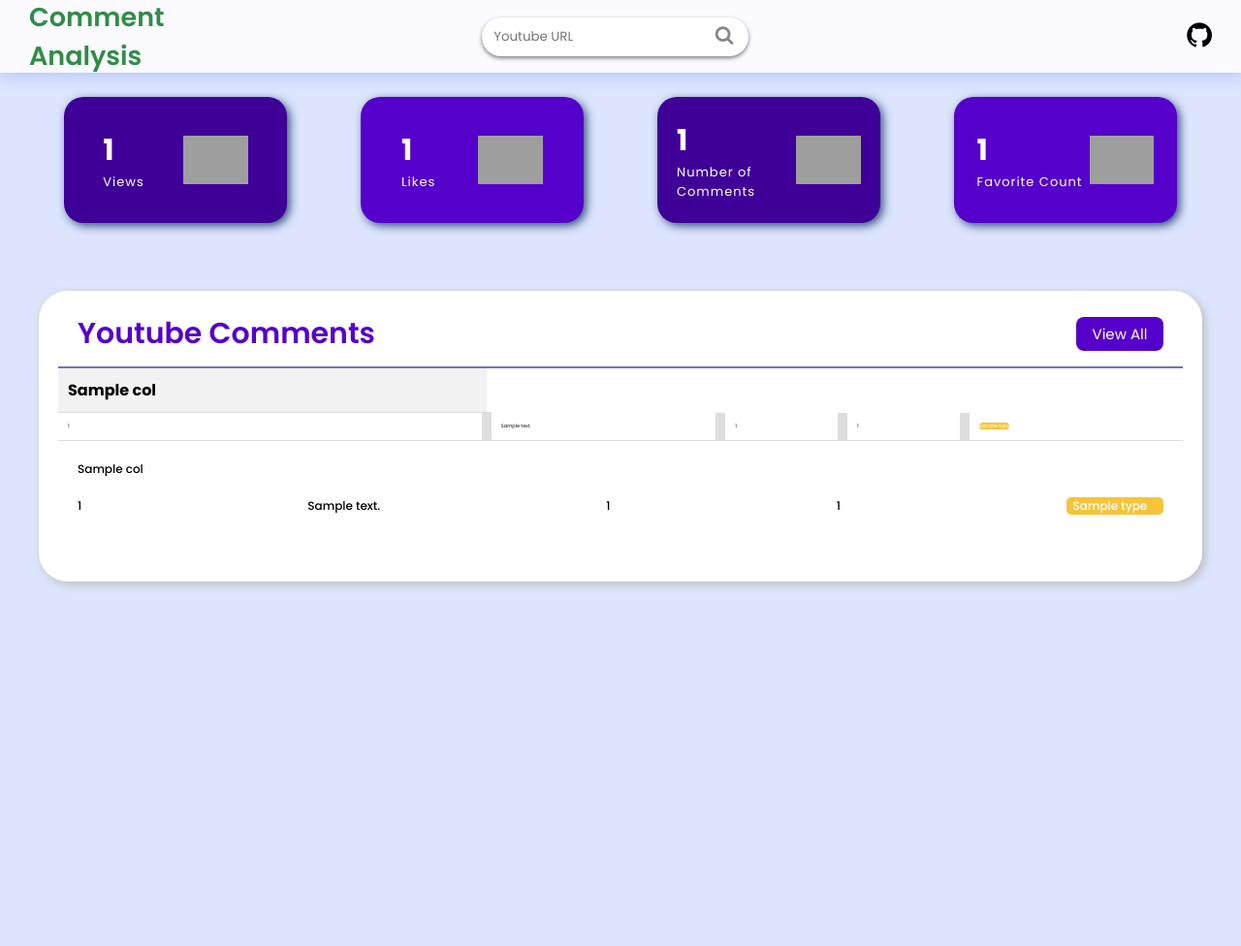
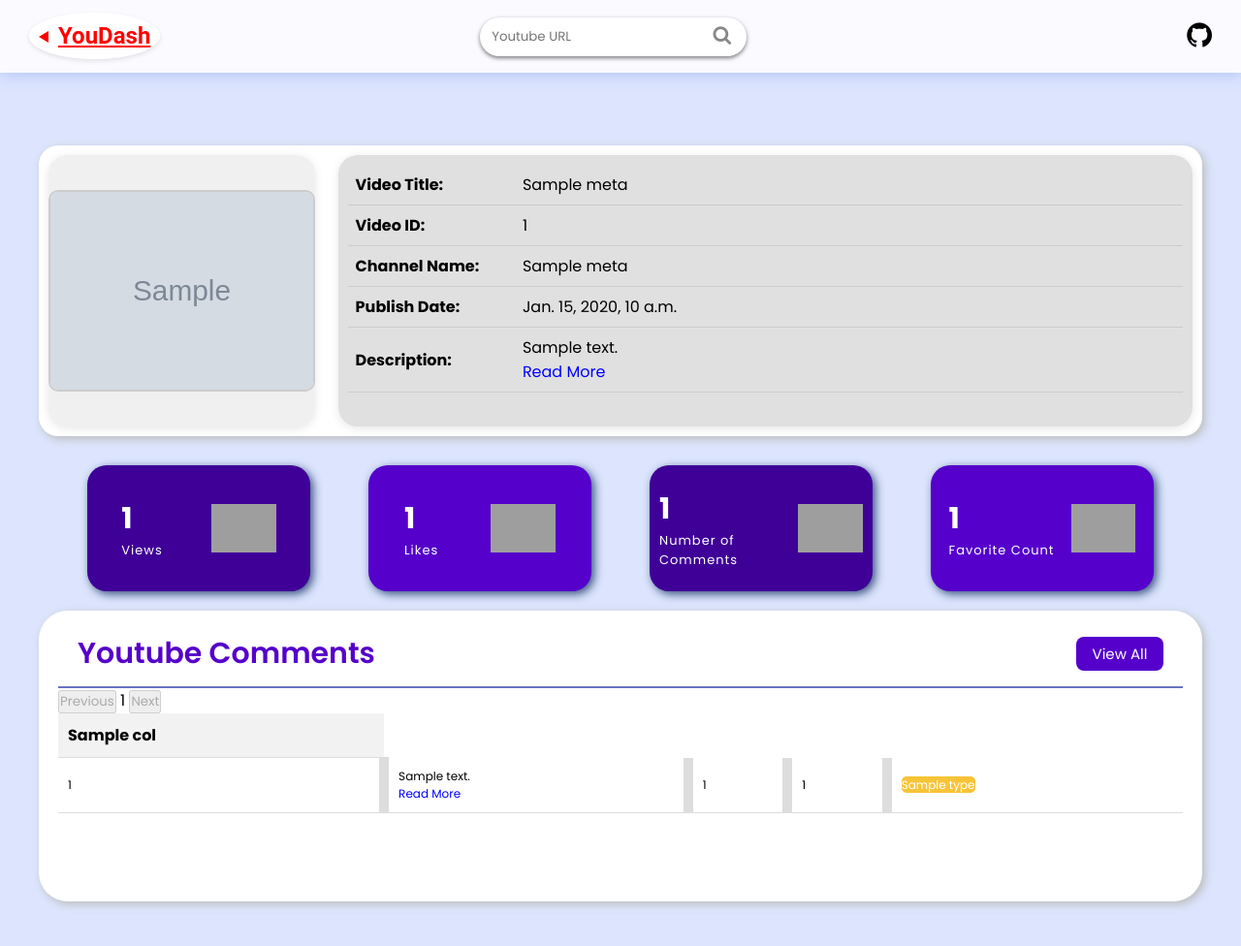
Before and after one commit to StamTheo28/youtube-dashboard, a Django app: template myDashboard/commentsDash/templates/html/dashboard.html in a window 1280 px wide. Shown: the top 976 px of the page at 97% size. Run offline with Django 4.2, Linux system fonts and the light colour scheme; the template is opened without the code that fills it: most values are stand-ins (such as "Sample title", 1, 10 or a date in 2020); grey boxes marked "Sample" are stand-in pictures; grey boxes are pictures that could not be loaded.

Commit message:
Update dashboard page

```diff
--- a/myDashboard/commentsDash/templates/html/base.html
+++ b/myDashboard/commentsDash/templates/html/base.html
@@ -10,6 +10,7 @@
 	<title>Comment Analysis</title>
     <link rel="stylesheet" type="text/css" href="{% static 'css/style.css' %}">
     <link rel="stylesheet" type="text/css" href="{% static 'css/style2.css' %}">
+    <script src="https://code.jquery.com/jquery-3.6.0.min.js"></script>
 </head>
 
 
@@ -17,7 +18,7 @@
 	<!-- for header part -->
 	<header>
 		<div class="logosec">
-			<div class="logo">Comment Analysis</div>
+			<div><a  class="logo" href="{% url 'index' %}">YouDash</a></div>
 		</div>
 
         <div class="search-container">
--- a/myDashboard/commentsDash/templates/html/dashboard.html
+++ b/myDashboard/commentsDash/templates/html/dashboard.html
@@ -4,6 +4,43 @@
 
 
 {% block dashboard %}
+
+
+<div class="meta-container">
+    <div class="left-div">
+            <img class="profile-picture" src="{{ meta.thumbnail }}" alt="Thumbnail">
+    </div>
+    <div class="right-div">
+        <table>
+            <tr>
+                <th>Video Title:</th>
+                <td>{{ meta.title }}</td>
+            </tr>
+            <tr>
+                <th>Video ID:</th>
+                <td>{{ meta.video_id }}</td>
+            </tr>
+            <tr>
+                <th>Channel Name:</th>
+                <td>{{ meta.channelTitle }}</td>
+            </tr>
+            <tr>
+                <th>Publish Date:</th>
+                <td>{{ meta.publishedAt }}</td>
+            </tr>
+            <tr>
+                <th>Description:</th>
+                <td>
+                <div class="description">
+                    {{ meta.description }}
+                </div>
+                <span class="read-more">Read More</span>
+                </td>
+            </tr>
+        </table>
+    </div>
+</div>
+
 
     <div class="box-container">
 
@@ -58,7 +95,7 @@
         </div>
 
         <div class="table-container">
-            <table>
+            <table class="responsive-table">
                 <thead>
                     <tr>
                         {% for col in columns %}
@@ -67,10 +104,15 @@
                     </tr>
                 </thead>
                 <tbody>
-                    {% for row in comments %}
+                    {% for row in page_obj  %}
                         <tr>
                             <td>{{ row.comment_id }}</td>
-                            <td>{{ row.comment }}</td>
+                            <td>
+                                <div id="description2" class="description">
+                                     {{ row.comment }}
+                                </div>
+                                <span class="read-more" >Read More</span>
+                            </td>
                             <td>{{ row.like_count }}</td>
                             <td>{{ row.reply_count }}</td>
                             <td>
@@ -85,39 +127,87 @@
                         </tr>
                     {% endfor %}
                 </tbody>
+
+                <div class="pagination">
+                    <button id="previous-button" disabled>Previous</button>
+                    <span class="current-page">{{ page.number }}</span>
+                    <button id="next-button" {% if not page.has_next %}disabled{% endif %}>Next</button>
+                </div>
             </table>
-        </div>
-
-
-        <div class="report-body">
-            <div class="report-topic-heading">
-                {% for col in columns %}
-                    <h3 class="t-op-nextlvl">{{ col }}</h3>
-                {% endfor %}
-
-            </div>
-
-            <div class="items">
-
-                    {% for row in comments %}
-                        <div class="item1">
-                            <h3 class="t-op-nextlvl">{{ row.comment_id }}</h3>
-                            <h3 class="t-op-nextlvl">{{ row.comment }}</h3>
-                            <h3 class="t-op-nextlvl">{{ row.like_count }}</h3>
-                            <h3 class="t-op-nextlvl">{{ row.reply_count }}</h3>
-
-                            {% if row.type == "positive" %}
-                                <h3 class="t-op-nextlvl label-tag-pos">{{ row.type }}</h3>
-                            {% elif row.type == "negative" %}
-                                <h3 class="t-op-nextlvl label-tag-neg">{{ row.type }}</h3>
-                            {% else %}
-                                <h3 class="t-op-nextlvl label-tag-neu">{{ row.type }}</h3>
-                            {% endif %}
-                        </div>
-                    {% endfor %}
-            </div>
         </div>
     </div>
 
-    <script src="js/loading.js"></script>
+    <script>
+    var readMoreButtons = document.querySelectorAll('.read-more');
+
+    readMoreButtons.forEach(function(button) {
+    button.style.display = 'inline';
+    button.addEventListener('click', function() {
+        var description = this.previousElementSibling;
+        description.classList.toggle('expanded');
+        this.textContent = description.classList.contains('expanded') ? 'Read Less' : 'Read More';
+    });
+    });
+
+
+    // Pagination method
+    $(document).ready(function() {
+    var currentPage = 1;
+
+    function loadPage(pageNumber) {
+        var url = window.location.href;
+        var queryParams = '?page=' + pageNumber;
+        var fullUrl = url + queryParams;
+
+        $.ajax({
+        url: fullUrl,
+        success: function(data) {
+            $('#result-container').html($(data).find('#result-container').html());
+            currentPage = pageNumber;
+            updateButtonStatus();
+        },
+        error: function(xhr, status, error) {
+            // Handle error
+        }
+        });
+    }
+
+    function updateButtonStatus() {
+        $('#previous-button').prop('disabled', !$('.pagination-link[data-page="' + (currentPage - 1) + '"]').length);
+        $('#next-button').prop('disabled', !$('.pagination-link[data-page="' + (currentPage + 1) + '"]').length);
+    }
+
+    // Initial page load
+    loadPage(currentPage);
+
+    // Handle pagination click event
+    $(document).on('click', '.pagination-link', function(e) {
+        e.preventDefault();
+        var page = $(this).data('page');
+        if (page !== currentPage) {
+        loadPage(page);
+        }
+    });
+
+    // Handle previous button click event
+    $(document).on('click', '#previous-button', function(e) {
+        e.preventDefault();
+        var page = currentPage - 1;
+        if (page >= 1 && page !== currentPage) {
+        loadPage(page);
+        }
+    });
+
+    // Handle next button click event
+    $(document).on('click', '#next-button', function(e) {
+        e.preventDefault();
+        var page = currentPage + 1;
+        if (page !== currentPage) {
+        loadPage(page);
+        }
+    });
+    });
+
+
+    </script>
 {% endblock dashboard %}
--- a/myDashboard/commentsDash/utils/utils.py
+++ b/myDashboard/commentsDash/utils/utils.py
@@ -5,3 +5,7 @@
     regex = r"^.*((youtu.be\/)|(v\/)|(\/u\/\w\/)|(embed\/)|(watch\?))\??v?=?([^#&?]*).*"
     match = re.match(regex, url)
     return match.group(7) if match and len(match.group(7)) == 11 else "Invalid URL"
+
+
+def clean_date(date):
+    return date[:10]
--- a/myDashboard/static/css/style.css
+++ b/myDashboard/static/css/style.css
@@ -41,18 +41,40 @@
 }
 
 /* Header top left logo */
-.logo {
-font-size: 27px;
-font-weight: 600;
-color: rgb(47, 141, 70);
-}
+.logosec {
+	display: flex;
+	justify-content: center;
+	align-items: center;
+  }
 
-.logosec {
-	flex: 0;
-	display: flex;
-	align-items: center;
-	justify-content: center;
-}
+  .logo {
+	font-family: 'Roboto', sans-serif;
+	font-size: 24px;
+	font-weight: bold;
+	color: #FF0000;
+	background-color: #FFFFFF;
+	padding: 10px;
+	border-radius: 50%;
+	box-shadow: 0px 2px 5px rgba(0, 0, 0, 0.1);
+	cursor: pointer;
+  }
+
+  .logo::before {
+	content: "";
+	display: inline-block;
+	width: 0;
+	height: 0;
+	border-top: 6px solid transparent;
+	border-bottom: 6px solid transparent;
+	border-right: 10px solid #FF0000;
+	margin-right: 10px;
+	transform: translateY(-1px);
+  }
+
+  .logo:hover {
+	background-color: #FF0000;
+	color: #FFFFFF;
+  }
 
 /* Header Search Bar */
 .search-container {
@@ -151,7 +173,7 @@
 }
 
 .main {
-	top: 60px;
+	top: 40px;
 	height: calc(100vh - 70px);
 	position: relative;
 	width: 100%;
@@ -313,16 +305,154 @@
 }
 
 
+/* Video metadata profile */
+.meta-container {
+	min-height: 300px;
+	max-width: 1200px;
+	display: flex;
+	margin: 70px auto 0px auto;
+	background-color: #ffffff;
+	border-radius: 20px;
+	box-shadow: 3px 3px 10px rgb(188, 188, 188);
+	padding: 10px 10px 10px 10px;
+}
+
+.left-div {
+    display: flex;
+    align-items: center;
+    justify-content: center;
+    width: 25%;
+    background-color: #f0f0f0;
+    border-radius: 20px;
+    overflow: hidden;
+    box-shadow: 0 2px 10px rgba(0, 0, 0, 0.1);
+  }
+
+  .left-div img {
+    max-width: 100%;
+    height: auto;
+    border-radius: 10px;
+    border: 2px solid #ccc;
+  }
+
+	.right-div {
+    width: 80%;
+    margin-left: 2%;
+    background-color: #e0e0e0;
+    padding: 10px;
+    border-radius: 20px;
+    overflow: hidden;
+    box-shadow: 0 2px 10px rgba(0, 0, 0, 0.1);
+  }
+
+  .right-div table {
+    width: 100%;
+    border-collapse: collapse;
+  }
+
+  .right-div table th,
+  .right-div table td {
+    padding: 8px;
+    text-align: left;
+    border-bottom: 1px solid #ccc;
+    transition: max-height 0.3s ease-in-out;
+    overflow: hidden;
+    font-size: 16px;
+  }
+
+
+  .right-div table th{
+	width: 20%;
+  }
+
+  .right-div table td{
+	width: 100%;
+  }
+
+  .description {
+	max-width: 500px;
+    overflow: hidden;
+    white-space: nowrap;
+    text-overflow: ellipsis;
+  }
+
+  .expanded {
+    white-space: normal;
+    text-overflow: clip;
+    overflow: auto;
+  }
+
+  .read-more {
+    color: blue;
+    cursor: pointer;
+  }
+
+  @media (max-width: 910px) {
+	.meta-container {
+	  flex-direction: column;
+	}
+
+	.left-div {
+	  width: 100%;
+	  margin-bottom: 20px;
+	}
+
+	.right-div {
+	  width: 100%;
+	  margin-left: 0;
+	}
+  }
+
+  @media (max-width: 770px) {
+
+	.description {
+		max-width: 370px;
+	  }
+  }
+
+  @media (max-width: 620px) {
+
+	.description {
+		max-width: 250px;
+	  }
+  }
+
+  @media (max-width: 500px) {
+    .right-div table th,
+    .right-div table td {
+      width: 100%;
+	  font-size: 11px
+    }
+
+	.description {
+		max-width: 200px;
+	  }
+  }
+
+  @media (max-width: 415px) {
+    .right-div table th,
+    .right-div table td {
+      width: 100%;
+	  font-size: 9px
+    }
+
+	.description {
+		max-width: 165px;
+	  }
+  }
 
 
 
-/* Video meta data box */
+/* Video metadata stats box */
 .box-container {
 	display: flex;
 	justify-content: space-evenly;
 	align-items: center;
 	flex-wrap: wrap;
-	gap: 40px;
+	gap: 0px;
+	margin-top: 30px;
+	margin-bottom: -30px;
+
 }
 
 .box {
@@ -330,7 +460,7 @@
 	width: 230px;
 	border-radius: 20px;
 	box-shadow: 3px 3px 10px rgba(0, 30, 87, 0.751);
-	padding: 20px;
+	padding: 10px;
 	display: flex;
 	align-items: center;
 	justify-content: space-around;
@@ -371,10 +501,17 @@
 	letter-spacing: 3px;
 }
 
+@media (max-width: 910px) {
+	.box-container {
+		gap: 15px;
+	}
+  }
+
+/* Comments Section */
 .report-container {
 	min-height: 300px;
 	max-width: 1200px;
-	margin: 70px auto 0px auto;
+	margin: 50px auto 0px auto;
 	background-color: #ffffff;
 	border-radius: 30px;
 	box-shadow: 3px 3px 10px rgb(188, 188, 188);
@@ -428,8 +566,8 @@
   }
 
   td {
-    padding-right: 10px;
-	font-size: 5px;
+    padding-right: 15px;
+	font-size: 12px;
 }
 
   @media (max-width: 600px) {
--- a/myDashboard/static/js/loading.js
+++ /dev/null
@@ -1,15 +0,0 @@
-document.addEventListener('DOMContentLoaded', function() {
-  // Make an AJAX request to the analysis view
-  var xhr = new XMLHttpRequest();
-  xhr.open('GET', '/path/to/analysis/', true);
-  xhr.onreadystatechange = function() {
-    if (xhr.readyState === 4 && xhr.status === 200) {
-      var response = JSON.parse(xhr.responseText);
-      if (response.completed) {
-        // Redirect to the dashboard page when the computation is complete
-        window.location.href = '/path/to/dashboard/';
-      }
-    }
-  };
-  xhr.send();
-});
```
Also changed, not shown: other parts of myDashboard/static/css/style.css (+1 -30 lines), myDashboard/commentsDash/utils/youCom.py (+14 -2 lines), myDashboard/commentsDash/views.py (+9 -2 lines), myDashboard/static/js/index.js (+16 -0 lines).
